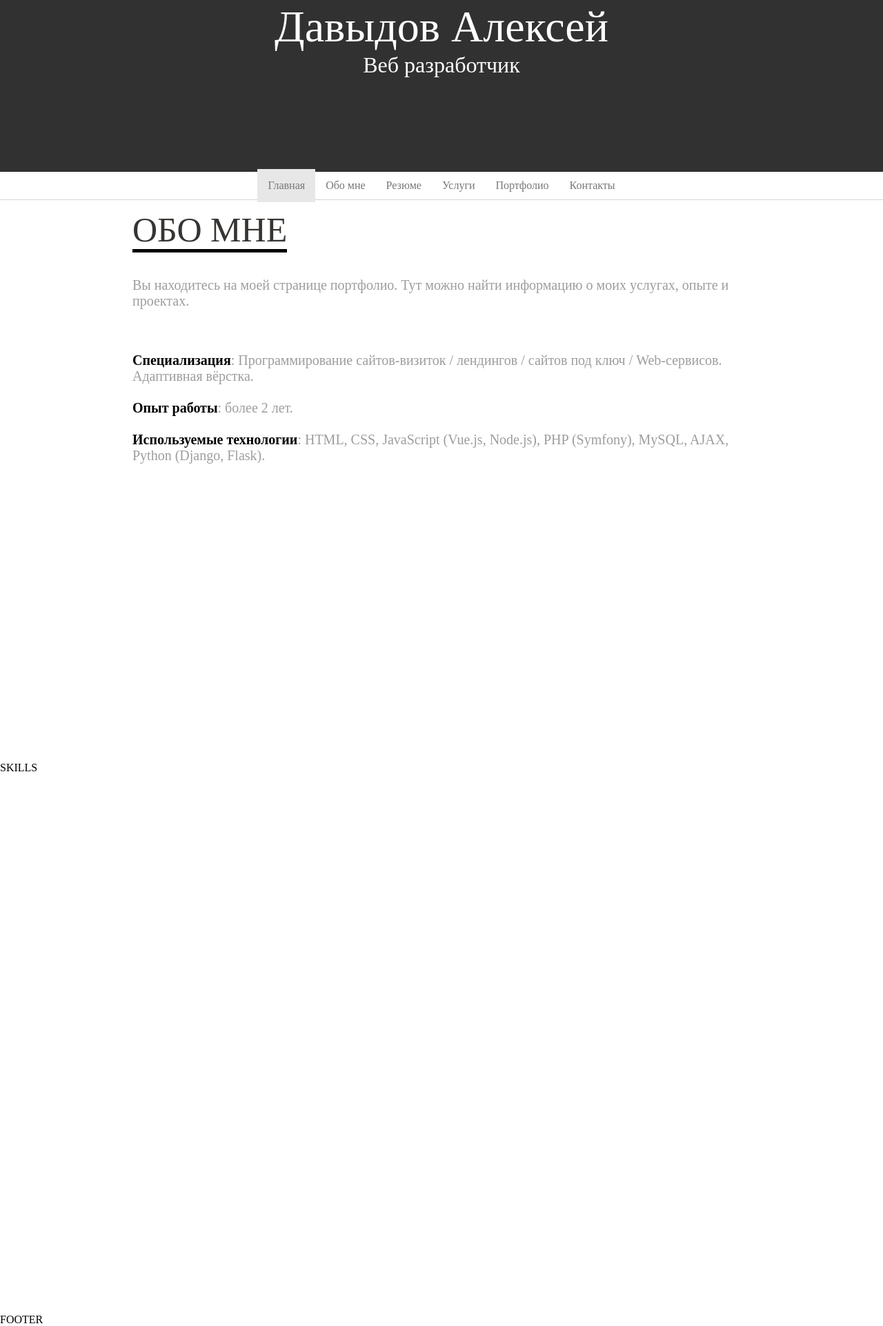
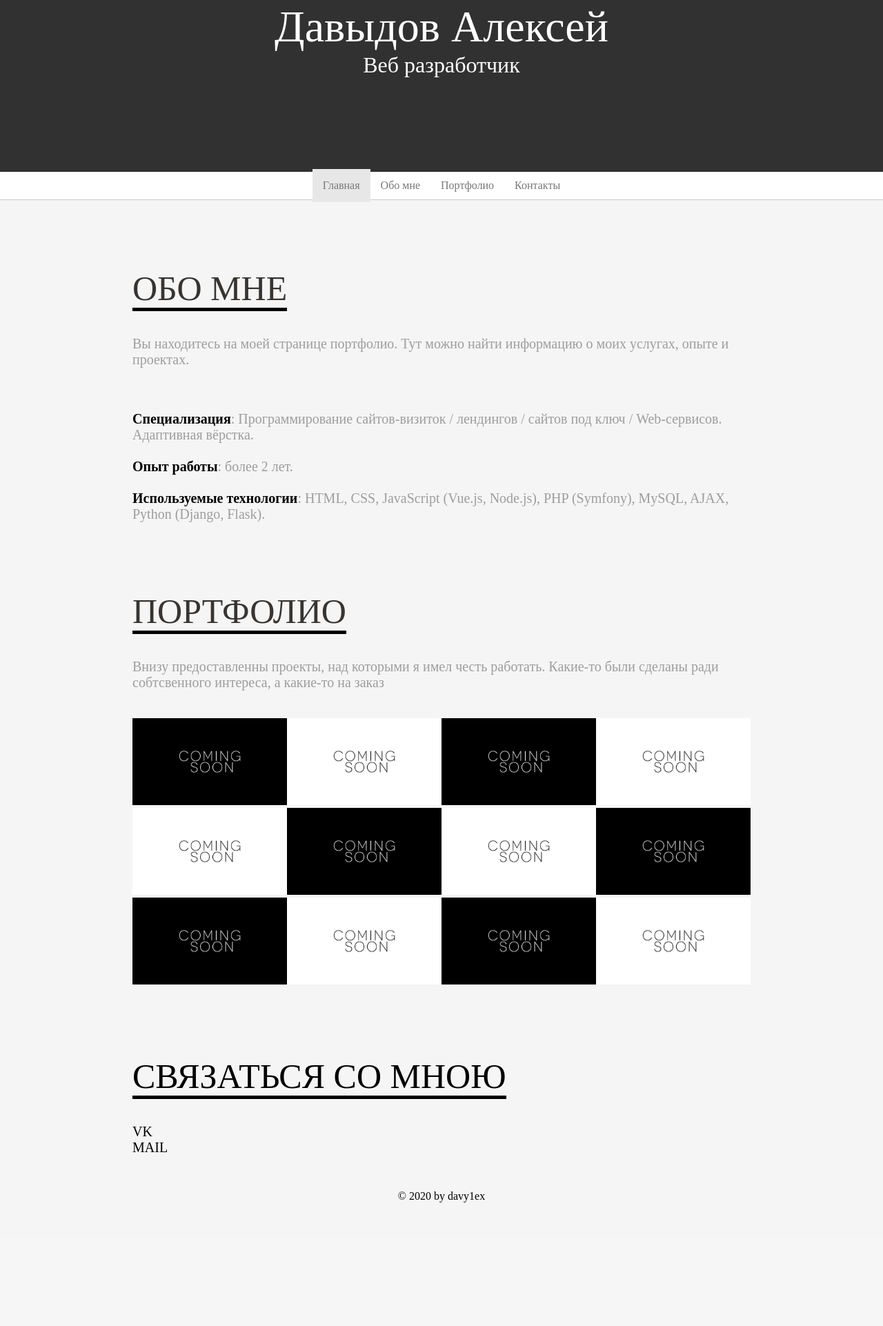
Before and after one commit to davy1ex/myportfolio, a PHP site: page / in a window 1280 px wide. Shown: the part 511-2433 px from the top of the page at 69% size. After the commit the page ends 2254 px from the top, so only its background shows below. Run offline with PHP 8.4, Linux system fonts and the light colour scheme.

Commit message:
added all site parts

```diff
--- a/css/index.css
+++ b/css/index.css
@@ -1,6 +1,10 @@
-.container {
+body {
+    background: #F5F5F5;
+}
+
+/* .container {
     height: 100vh;
-}
+} */
 
 .mynameis {
     height: 95vh;
@@ -79,13 +83,14 @@ header a, header a:visited, header a:active {
 .desc {
     width: 70%;
     margin: auto;
+    padding-top: 100px;
 }
 
 .desc .title {
     text-transform: uppercase;
     color: #373432;
     font-size: 50px;
-    margin-top: 15px;
+    /* margin-top: 15px; */
 }
 
 .desc .title .line {
@@ -106,3 +111,35 @@ header a, header a:visited, header a:active {
 .text strong {
     color: black;
 }
+
+
+
+
+/* PROJECTS_CELL */
+.projects {
+    display: flex;
+    /* flex-direction: column; */
+    flex-wrap: wrap;
+    /* align-items: stretch; */
+    width: 100%;
+}
+
+.portfolio .text {
+    margin-bottom: 40px;
+}
+
+.project {
+    width: 25%;
+}
+
+.project img {
+    width: 100%;
+}
+
+/* PROJECTS_CELL */
+
+
+footer {
+    text-align: center;
+    padding: 50px 0;
+}
--- a/index.php
+++ b/index.php
@@ -11,6 +11,7 @@
 
 </head>
 <body>
+    <a name="main">
         <div class="container mynameis">
             <div class="mynameis_wrapper">
                 <div class="avatar">
@@ -21,20 +22,20 @@
                 <div class="profession">Веб разработчик</div>
             </div>
         </div>
+    </a>
 
     <header id="header">
         <div class="header_wrapper">
-            <a href="#"><div class="header_item active">Главная</div></a>
-            <a href="#"><div class="header_item">Обо мне</div></a>
-            <a href="#"><div class="header_item">Резюме</div></a>
-            <a href="#"><div class="header_item">Услуги</div></a>
-            <a href="#"><div class="header_item">Портфолио</div></a>
-            <a href="#"><div class="header_item">Контакты</div></a>
+            <a href="#main"><div class="header_item active">Главная</div></a>
+            <a href="#about_me"><div class="header_item">Обо мне</div></a>
+            <!-- <a href="#"><div class="header_item">Резюме</div></a> -->
+            <!-- <a href="#"><div class="header_item">Услуги</div></a> -->
+            <a href="#portfolio"><div class="header_item">Портфолио</div></a>
+            <a href="#contacts"><div class="header_item">Контакты</div></a>
         </div>
-
-
     </header>
 
+    <a name="about_me">
         <div class="container content desc">
             <div class="title">
                 <span class="line">Обо мне</span>
@@ -53,14 +54,86 @@
                 <strong>Используемые технологии</strong>: HTML, CSS, JavaScript (Vue.js, Node.js), PHP (Symfony), MySQL, AJAX, Python (Django, Flask).
             </div>
         </div>
+    </a>
 
-    <div class="container content">
-    SKILLS
+    <a name="portfolio">
+        <div class="container content portfolio desc">
+
+                <div class="title">
+                    <span class="line">Портфолио</span>
                 </div>
 
-    <div class="container">
-    FOOTER
+                <div class="text">
+                    Внизу предоставленны проекты, над которыми я имел честь работать. Какие-то были сделаны ради собтсвенного интереса, а какие-то на заказ
                 </div>
+
+                <div class="projects">
+                    <div class="project">
+                        <div class="image_preview"><img src="img/comingsoon.jpg" alt="comingsoon"></div>
+                    </div>
+
+                    <div class="project">
+                        <div class="image_preview"><img src="img/comingsoon_invert.jpg" alt="comingsoon"></div>
+                    </div>
+
+                    <div class="project">
+                        <div class="image_preview"><img src="img/comingsoon.jpg" alt="comingsoon"></div>
+                    </div>
+
+                    <div class="project">
+                        <div class="image_preview"><img src="img/comingsoon_invert.jpg" alt="comingsoon"></div>
+                    </div>
+
+                    <div class="project">
+                        <div class="image_preview"><img src="img/comingsoon_invert.jpg" alt="comingsoon"></div>
+                    </div>
+
+                    <div class="project">
+                        <div class="image_preview"><img src="img/comingsoon.jpg" alt="comingsoon"></div>
+                    </div>
+
+                    <div class="project">
+                        <div class="image_preview"><img src="img/comingsoon_invert.jpg" alt="comingsoon"></div>
+                    </div>
+
+                    <div class="project">
+                        <div class="image_preview"><img src="img/comingsoon.jpg" alt="comingsoon"></div>
+                    </div>
+
+                    <div class="project">
+                        <div class="image_preview"><img src="img/comingsoon.jpg" alt="comingsoon"></div>
+                    </div>
+
+                    <div class="project">
+                        <div class="image_preview"><img src="img/comingsoon_invert.jpg" alt="comingsoon"></div>
+                    </div>
+
+                    <div class="project">
+                        <div class="image_preview"><img src="img/comingsoon.jpg" alt="comingsoon"></div>
+                    </div>
+
+                    <div class="project">
+                        <div class="image_preview"><img src="img/comingsoon_invert.jpg" alt="comingsoon"></div>
+                    </div>
+                </div>
+
+        </div>
+    </a>
+
+    <a name="contacts">
+        <div class="container desc contacts">
+            <div class="title">
+                <span class="line">Связаться со мною</span>
+
+                <div class="text">
+                    <a href="vk.com/richlex">VK</a> <br>
+                    <a href="vk.com/richlex">MAIL</a>
+                </div>
+            </div>
+        </div>
+    </a>
+
+    <footer>© 2020 by davy1ex</footer>
 
 
     <script src="js/index.js"></script>
```
Also changed, not shown: img/comingsoon.jpg (added), img/comingsoon_invert.jpg (added). Lines whose indentation alone changed are shown as unchanged.
